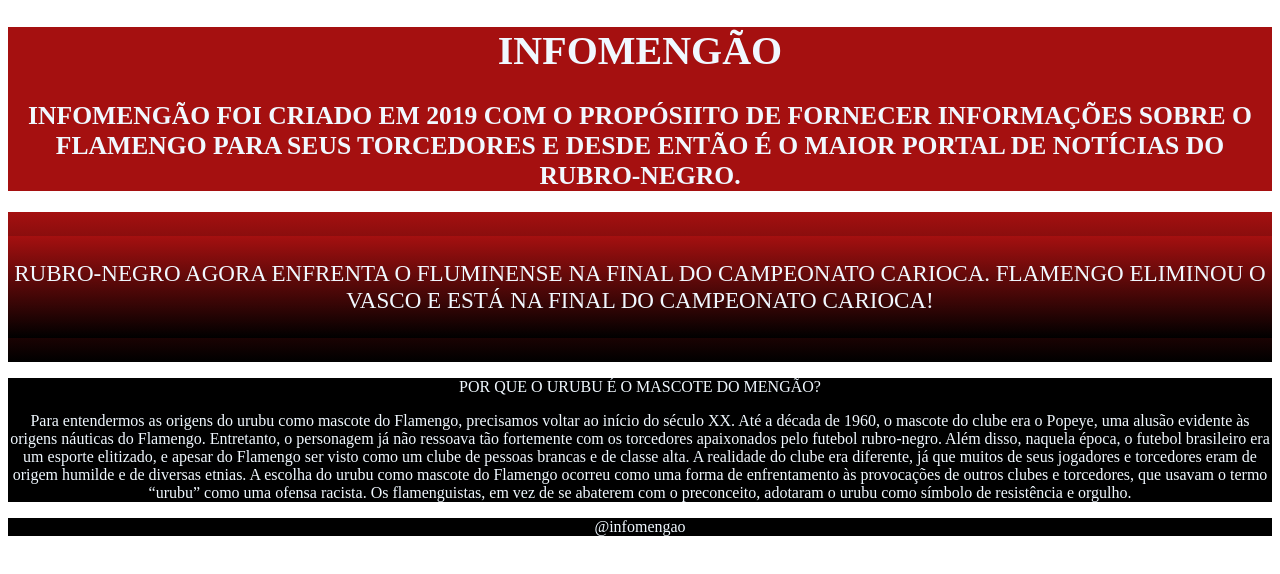
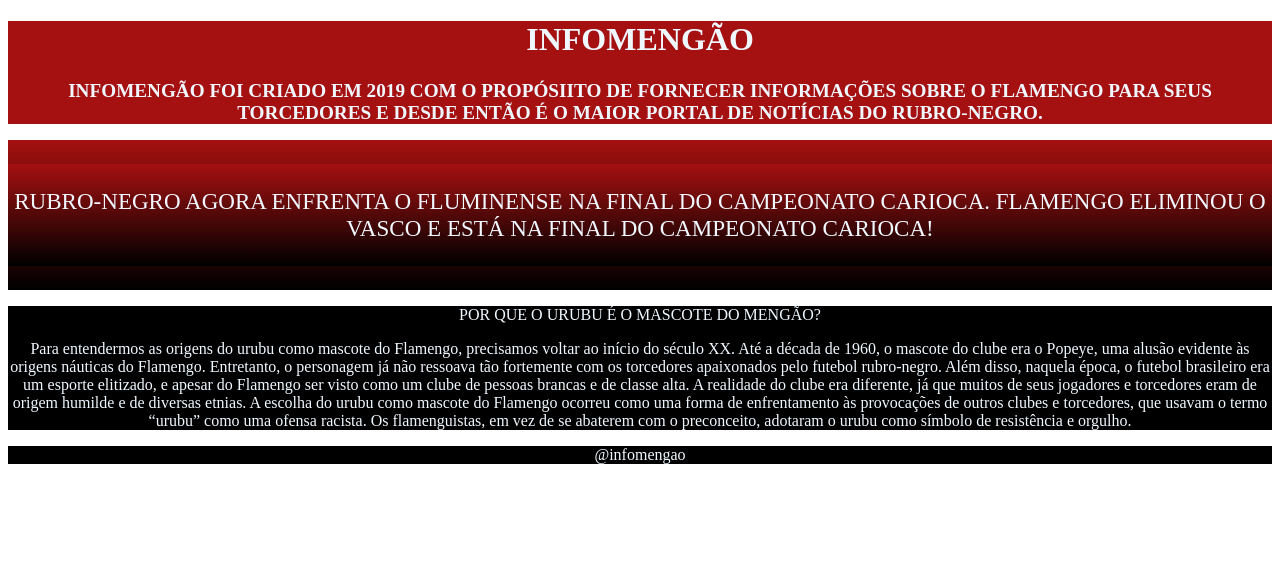
Before and after one commit to gatinhosaofofos/infomeng-o, a plain HTML site: page index.html in a window 1280 px wide. Drawn offline with Linux system fonts and the light colour scheme.

Commit message:
style.css

```diff
--- a/style.css
+++ b/style.css
@@ -7,14 +7,14 @@
    text-align: center;
    color: aliceblue;
    background-color: #A51010;
-   font-size: 250%;
+   font-size: 200%;
 }
 
 .texto {
     text-align: center;
     color: aliceblue;
     background-color: #A51010;
-    font-size: 160%;
+    font-size: 120%;
 }
 
 .news{
```
